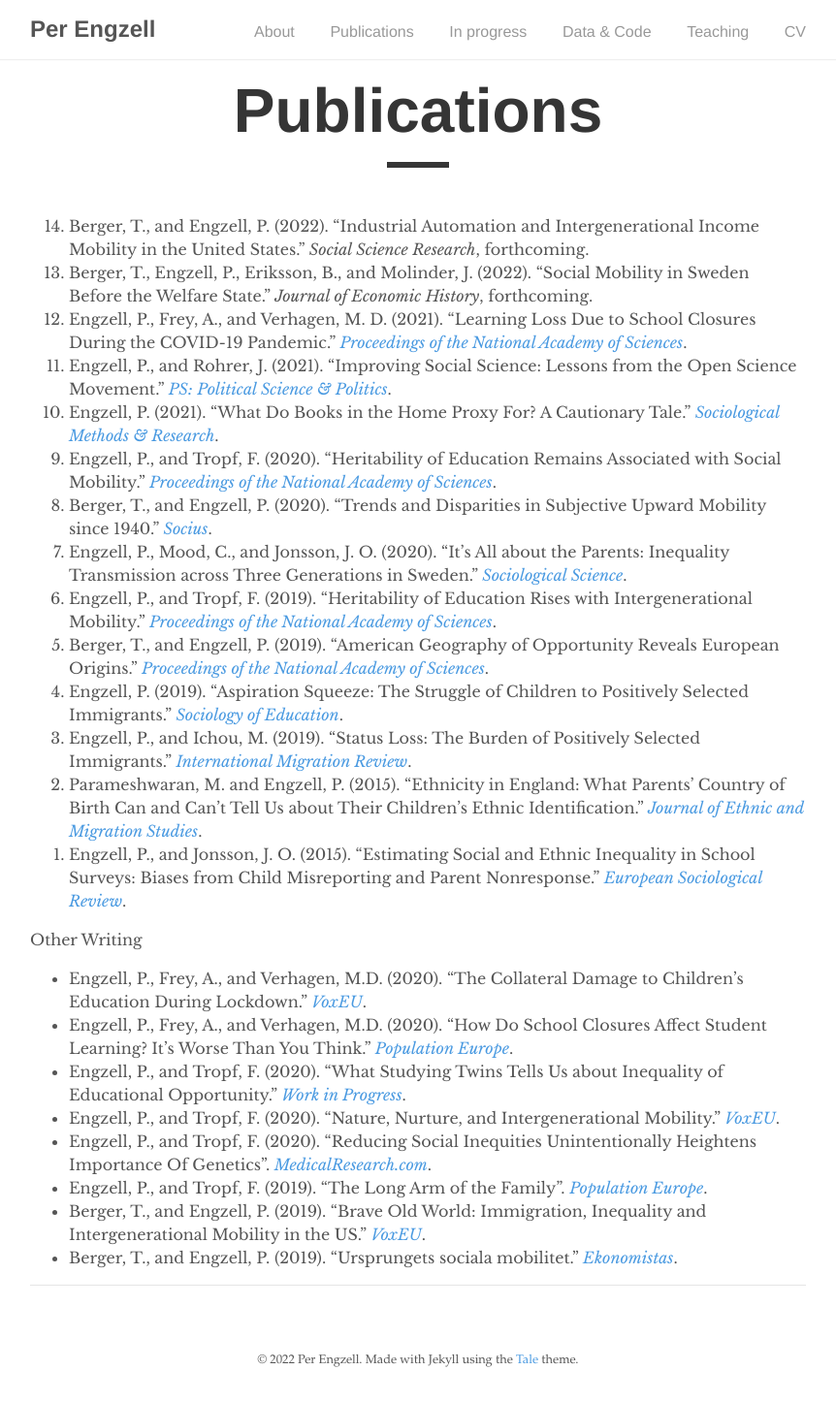
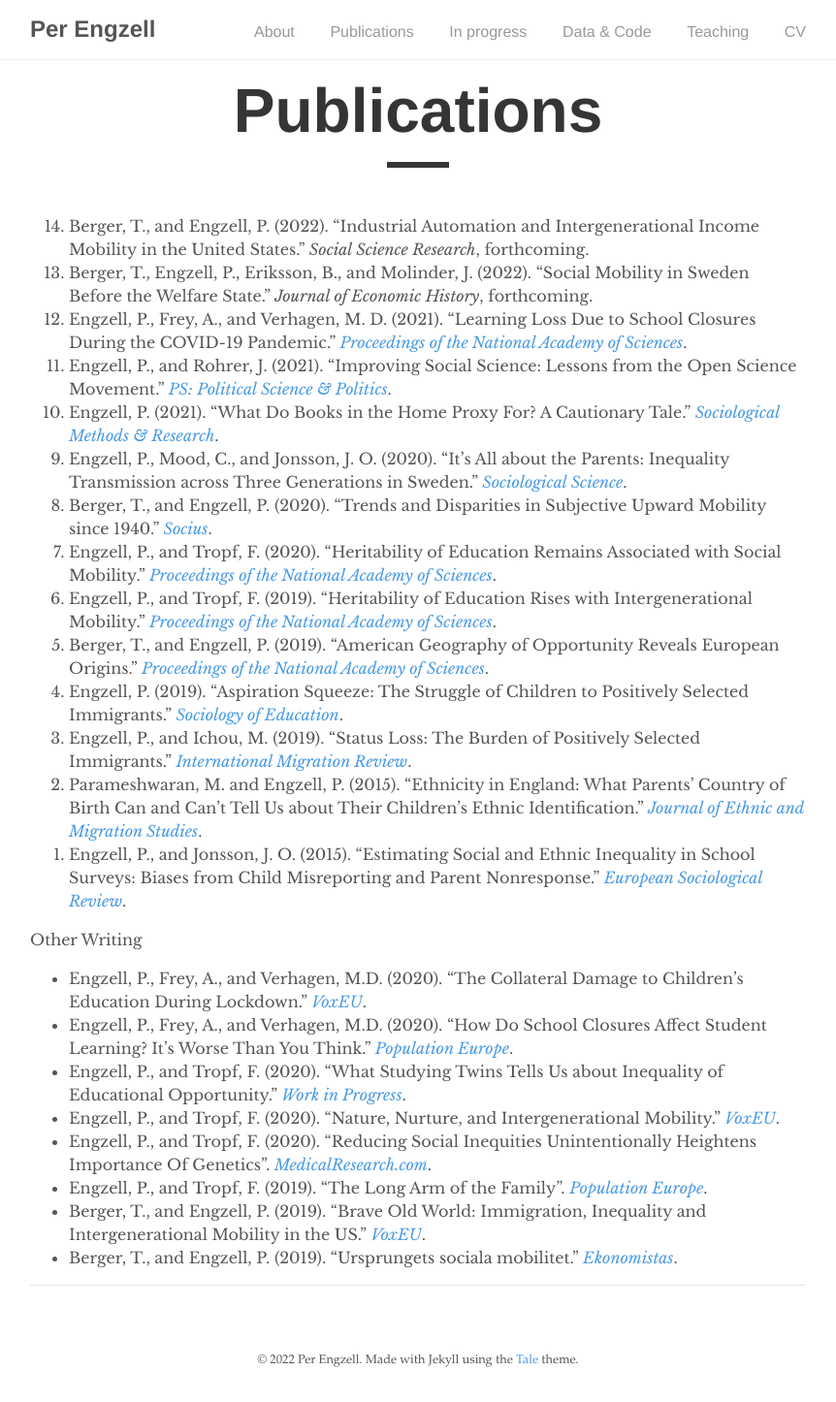
Before and after one commit to pengzell/pengzell.github.io, a Jekyll site: the page built from _pages/publications.md, in a window 1280 px wide. Shown: the whole page at 97% size, without its empty margins (209-1071 px from the left). Built offline with Jekyll 4.4.1, drawn with Linux system fonts in a browser that asks for light colours.

```diff
--- a/_pages/publications.md
+++ b/_pages/publications.md
@@ -10,9 +10,9 @@ permalink: /publications/
 3. Engzell, P., Frey, A., and Verhagen, M. D. (2021). "Learning Loss Due to School Closures During the COVID-19 Pandemic." [*Proceedings of the National Academy of Sciences*](https://doi.org/10.1073/pnas.2022376118).
 4. Engzell, P., and Rohrer, J. (2021). "Improving Social Science: Lessons from the Open Science Movement." [*PS: Political Science & Politics*](https://doi.org/10.1017/S1049096520000967).
 5. Engzell, P. (2021). "What Do Books in the Home Proxy For? A Cautionary Tale." [*Sociological Methods & Research*](https://doi.org/10.1177/0049124119826143).
-6. Engzell, P., and Tropf, F. (2020). "Heritability of Education Remains Associated with Social Mobility." [*Proceedings of the National Academy of Sciences*](https://doi.org/10.1073/pnas.2017308117).
+6. Engzell, P., Mood, C., and Jonsson, J. O. (2020). "It's All about the Parents: Inequality Transmission across Three Generations in Sweden." [*Sociological Science*](https://doi.org/10.15195/v7.a10).
 7. Berger, T., and Engzell, P. (2020). "Trends and Disparities in Subjective Upward Mobility since 1940." [*Socius*](https://doi.org/10.1177/2378023120951139).
-8. Engzell, P., Mood, C., and Jonsson, J. O. (2020). "It's All about the Parents: Inequality Transmission across Three Generations in Sweden." [*Sociological Science*](https://doi.org/10.15195/v7.a10).
+8. Engzell, P., and Tropf, F. (2020). "Heritability of Education Remains Associated with Social Mobility." [*Proceedings of the National Academy of Sciences*](https://doi.org/10.1073/pnas.2017308117).
 9. Engzell, P., and Tropf, F. (2019). "Heritability of Education Rises with Intergenerational Mobility." [*Proceedings of the National Academy of Sciences*](https://doi.org/10.1073/pnas.1912998116).
 10. Berger, T., and Engzell, P. (2019). "American Geography of Opportunity Reveals European Origins." [*Proceedings of the National Academy of Sciences*](https://doi.org/10.1073/pnas.1810893116).
 11. Engzell, P. (2019). "Aspiration Squeeze: The Struggle of Children to Positively Selected Immigrants." [*Sociology of Education*](https://doi.org/10.1177/0038040718822573).
```
